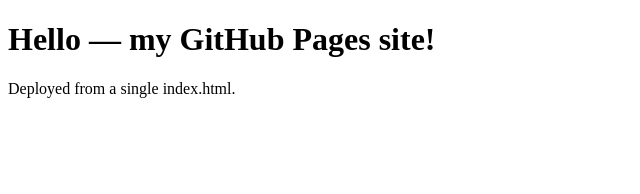
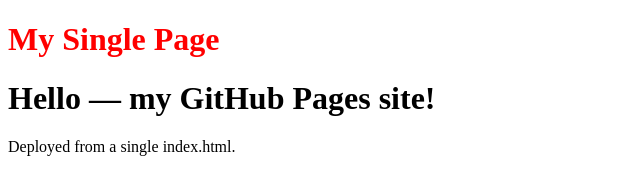
Before and after one commit to Karanpal-22125015/localp, a plain HTML site: page index.html in a window 1280 px wide. Shown: the whole page, without its empty margins (0-640 px from the left). Drawn offline with Linux system fonts and the light colour scheme.

Commit message:
Update index.html

```diff
--- a/index.html
+++ b/index.html
@@ -2,7 +2,7 @@
 <html>
 <head>
   <meta charset="utf-8">
-  <title style="color:red">My Single Page</title>
+  <h1 style="color:red">My Single Page</h1>
 </head>
 <body>
   <h1>Hello — my GitHub Pages site!</h1>
```
